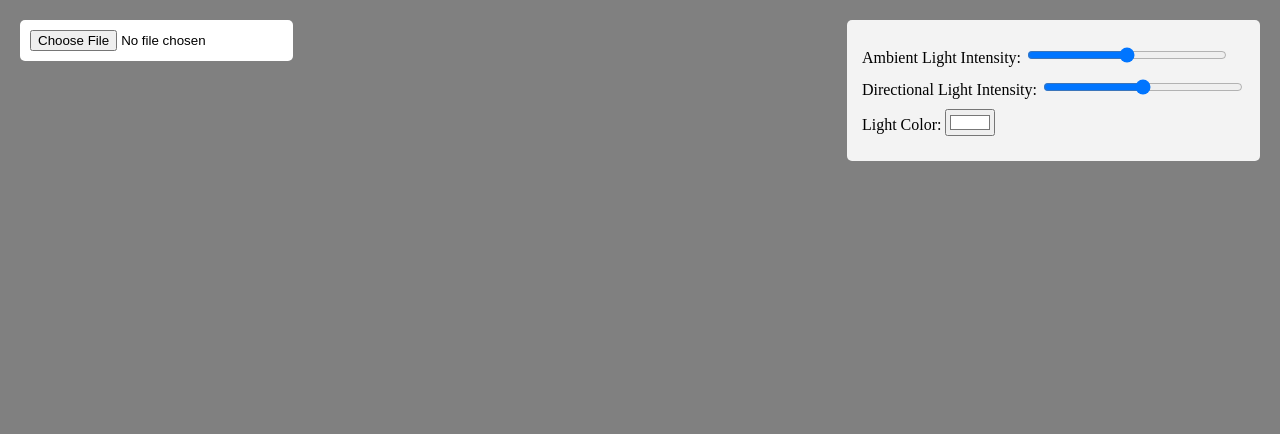
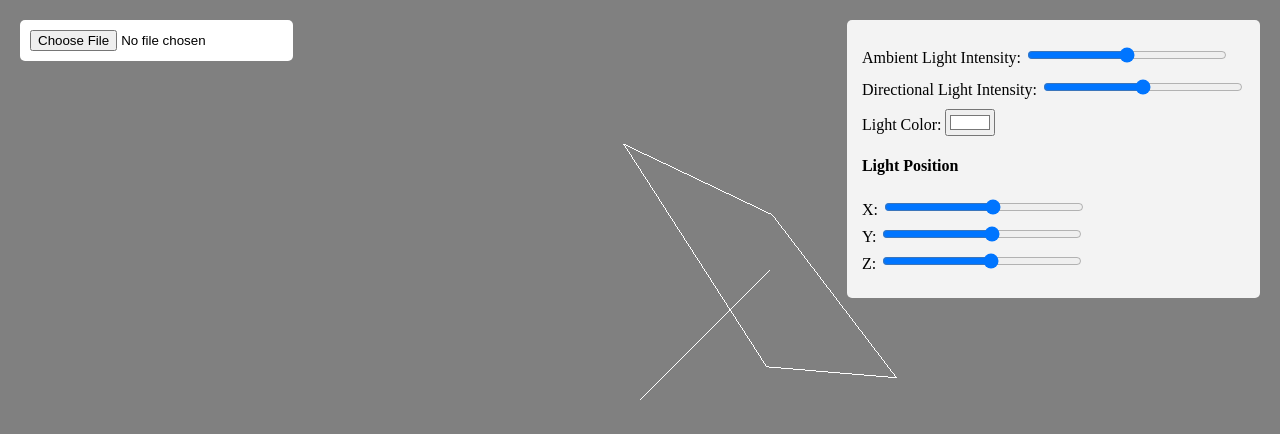
Before and after one commit to prabhasha2006/glb-viewer, a plain HTML site: page index.html in a window 1280 px wide. Drawn offline with nearby package versions, Linux system fonts and the light colour scheme.

Commit message:
Light Position

```diff
--- a/index.html
+++ b/index.html
@@ -28,6 +28,12 @@
         <div class="control-group">
             <label>Light Color: <input type="color" id="light-color" value="#ffffff"></label>
         </div>
+        <div class="control-group">
+            <h4>Light Position</h4>
+            <label>X: <input type="range" id="light-x" min="-10" max="10" step="0.1" value="1"></label>
+            <label>Y: <input type="range" id="light-y" min="-10" max="10" step="0.1" value="1"></label>
+            <label>Z: <input type="range" id="light-z" min="-10" max="10" step="0.1" value="1"></label>
+        </div>
     </div>
 </body>
 </html>
--- a/viewer.js
+++ b/viewer.js
@@ -92,10 +92,32 @@ function onWindowResize() {
     renderer.setSize(window.innerWidth, window.innerHeight);
 }
 
-// Update animation loop
+// Light position controls
+const lightXSlider = document.getElementById('light-x');
+const lightYSlider = document.getElementById('light-y');
+const lightZSlider = document.getElementById('light-z');
+
+function updateLightPosition() {
+    directionalLight.position.set(
+        parseFloat(lightXSlider.value),
+        parseFloat(lightYSlider.value),
+        parseFloat(lightZSlider.value)
+    );
+}
+
+lightXSlider.addEventListener('input', updateLightPosition);
+lightYSlider.addEventListener('input', updateLightPosition);
+lightZSlider.addEventListener('input', updateLightPosition);
+
+// Add light helper to visualize light direction
+const directionalLightHelper = new THREE.DirectionalLightHelper(directionalLight, 1);
+scene.add(directionalLightHelper);
+
+// Update animation loop to include helper update
 function animate() {
     requestAnimationFrame(animate);
     controls.update();
+    directionalLightHelper.update(); // Update light helper
     renderer.render(scene, camera);
 }
 animate();
```
